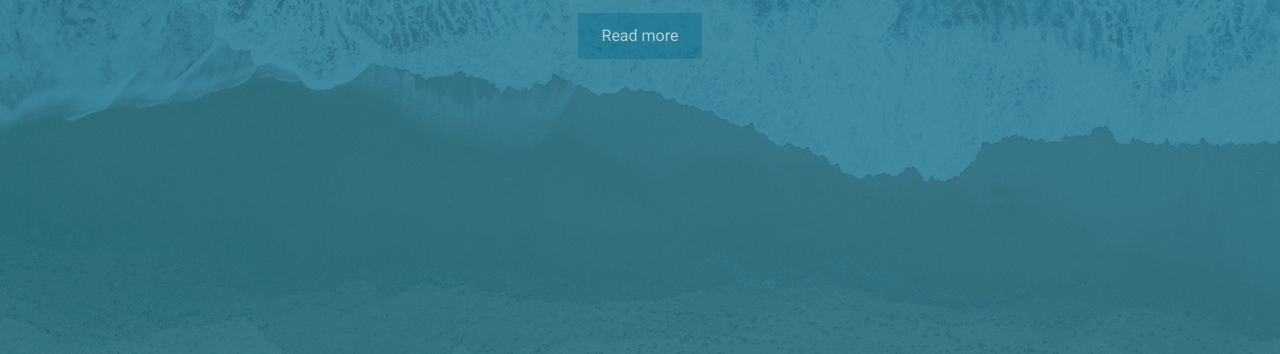
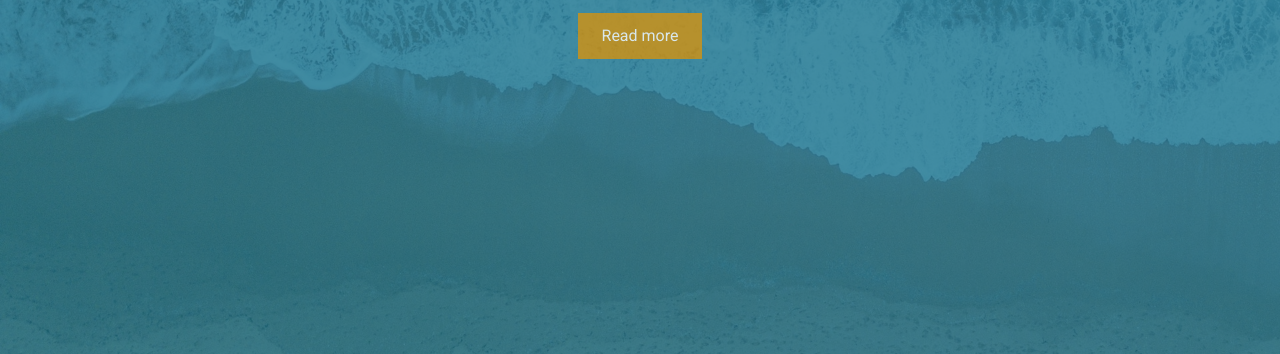
Before and after one commit to hectorixd/hamburger-menu, a plain HTML site: page index.html in a window 1280 px wide. In both pictures the pointer is over the link "Read more". Shown: the part 446-800 px from the top of the page. Drawn offline with Linux system fonts and the light colour scheme.

Commit message:
Change button and background menu color

```diff
--- a/css/style.css
+++ b/css/style.css
@@ -70,5 +70,6 @@ body {
 }
 
 .btn:hover {
-  opacity: 0.6;
+  opacity: 0.8;
+  background: var(--secondary-color);
 }
```
